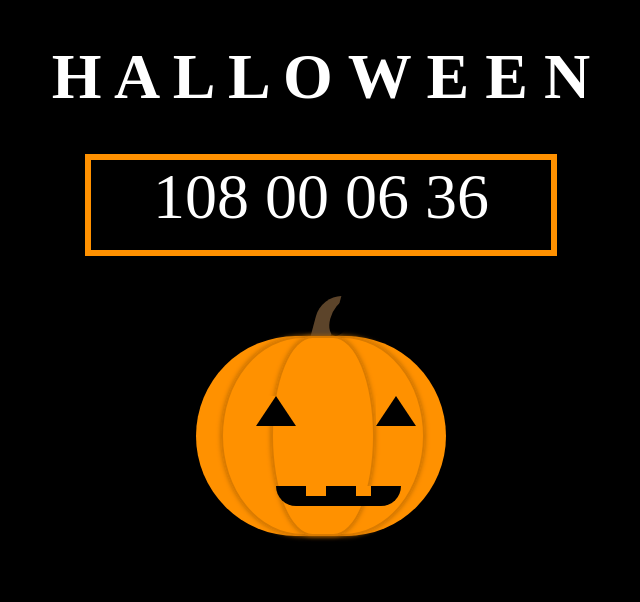
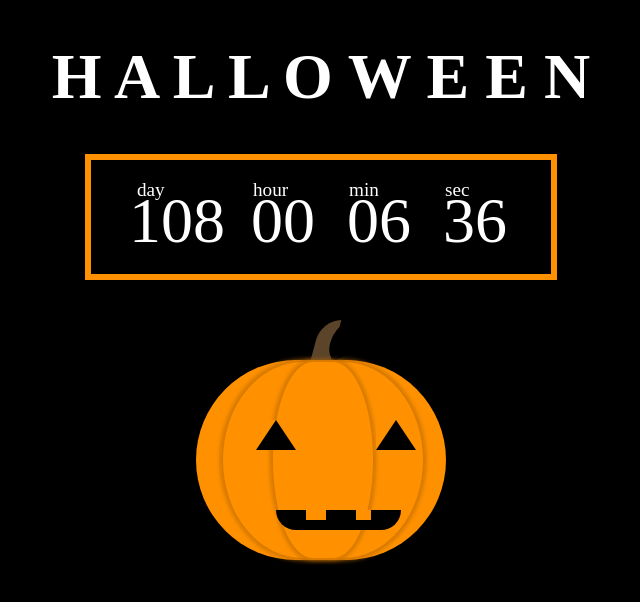
Before and after one commit to AwrenNuit/halloween-countdown, a plain HTML site: page index.html in a window 1280 px wide. Shown: the whole page, without its empty margins (319-959 px from the left). Drawn offline with Linux system fonts and the light colour scheme.

Commit message:
added labels to the countdown numbers

```diff
--- a/styles.css
+++ b/styles.css
@@ -21,8 +21,54 @@ h1 {
   font-size: 4rem;
   height: 90px;
   margin: 40px auto;
+  padding-top: 1.5rem;
   text-align: center;
   width: 460px;
+}
+
+#day,
+#hour,
+#min,
+#sec {
+  display: inline-block;
+  height: 86px;
+  position: relative;
+}
+
+#day {
+  width: 100px;
+}
+
+#hour,
+#min,
+#sec {
+  width: 80px;
+}
+
+#day::before,
+#hour::before,
+#min::before,
+#sec::before {
+  font-size: 1.2rem;
+  left: 10px;
+  position: absolute;
+  top: -5px;
+}
+
+#day::before {
+  content: "day"
+}
+
+#hour::before {
+  content: "hour"
+}
+
+#min::before {
+  content: "min"
+}
+
+#sec::before {
+  content: "sec"
 }
 
 #pumpkin {
```
